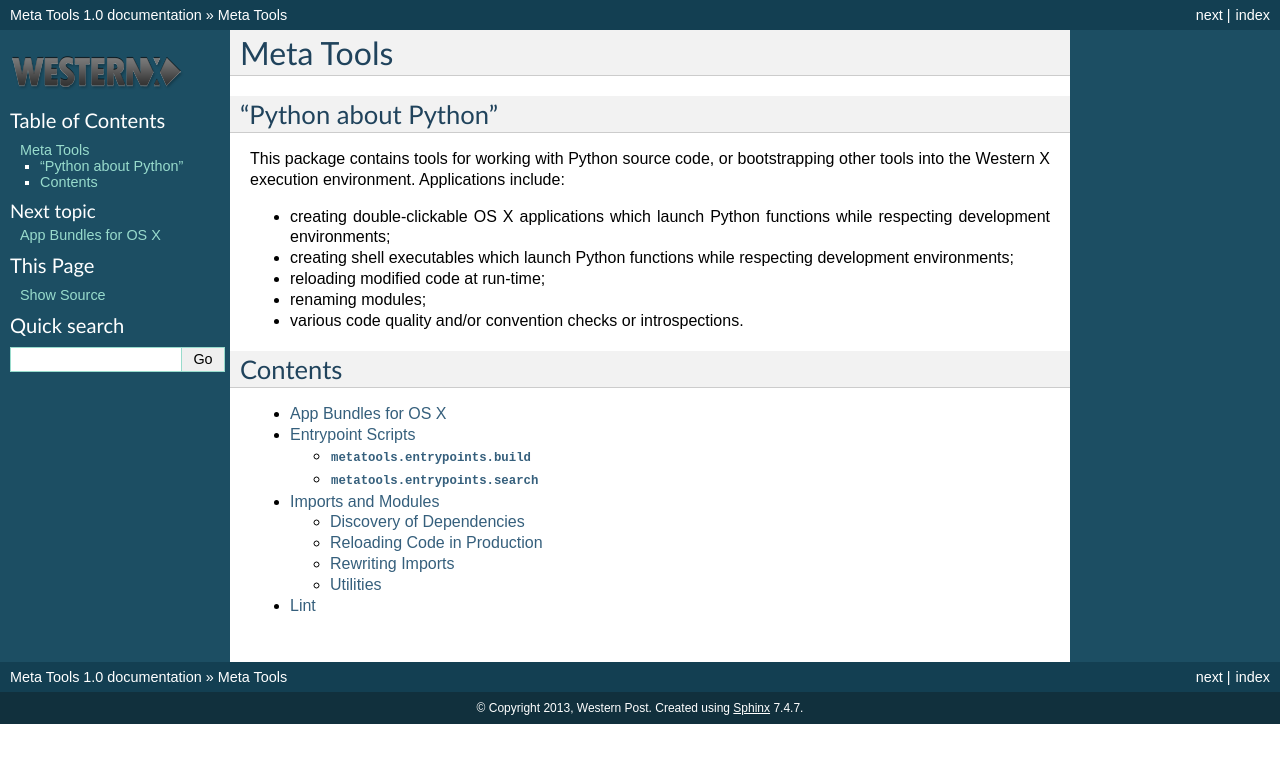
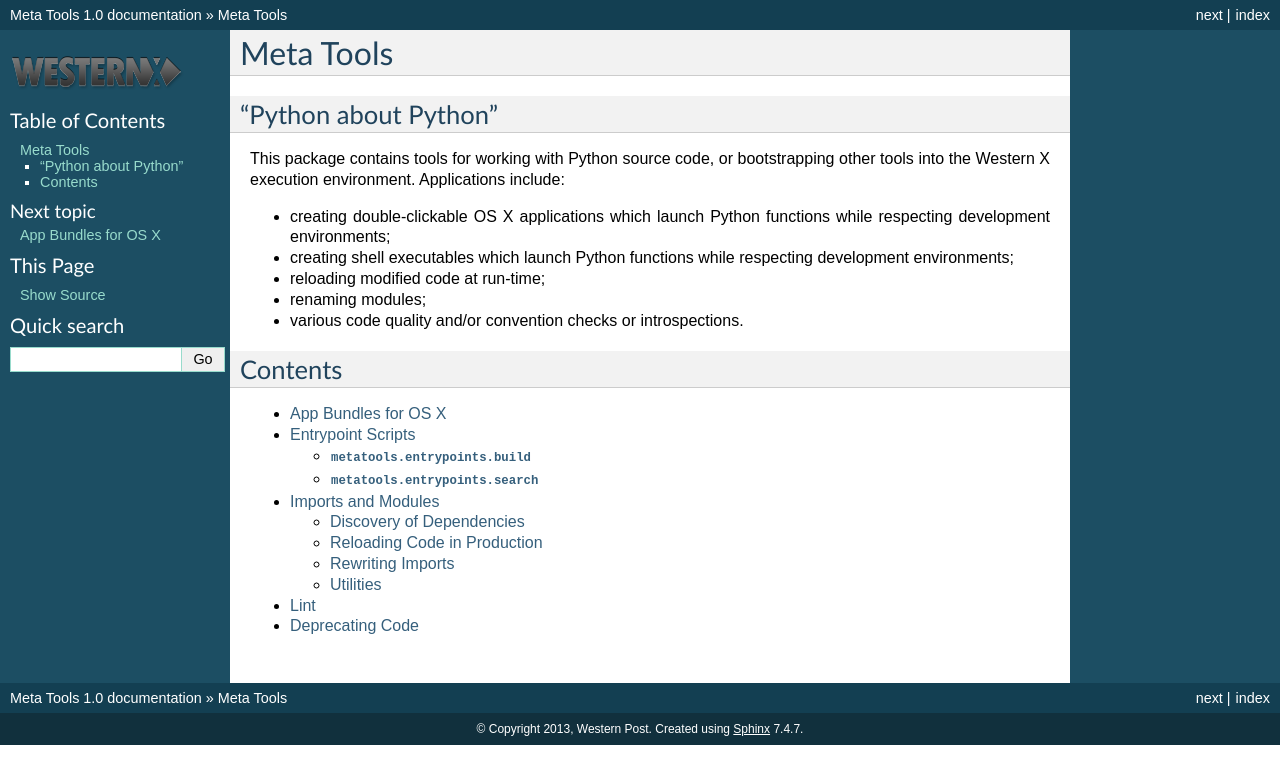
Before and after one commit to vfxetc/metatools, a Sphinx documentation site: the page built from docs/index.rst, in a window 1280 px wide. Shown: the top 784 px of the page. Built offline with Sphinx 7.4.7, drawn with Linux system fonts in a browser that asks for light colours.

Commit message:
Docs: deprecate module

```diff
--- /dev/null
+++ b/docs/deprecate.rst
@@ -0,0 +1,7 @@
+.. _deprecate:
+
+Deprecating Code
+================
+
+.. automodule:: metatools.deprecate
+    :members:
--- a/docs/index.rst
+++ b/docs/index.rst
@@ -29,3 +29,4 @@
     entrypoints
     imports
     lint
+    deprecate
```
